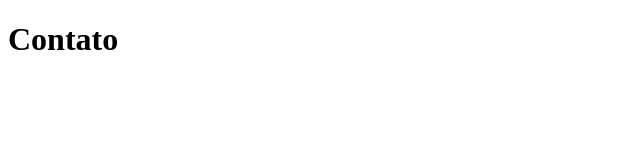
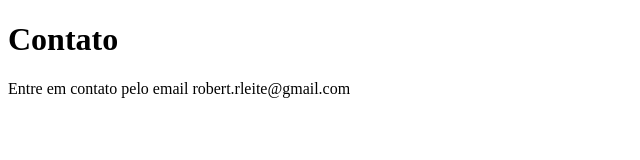
Before and after one commit to RobertLeite/sistemacadastro, a plain HTML site: page contato.html in a window 1280 px wide. Shown: the whole page, without its empty margins (0-640 px from the left). Drawn offline with Linux system fonts and the light colour scheme.

Commit message:
adicionando o email de contato

```diff
--- a/contato.html
+++ b/contato.html
@@ -7,5 +7,6 @@
 </head>
 <body>
     <h1>Contato</h1>
+    <p>Entre em contato pelo email robert.rleite@gmail.com</p>
 </body>
 </html>
```
